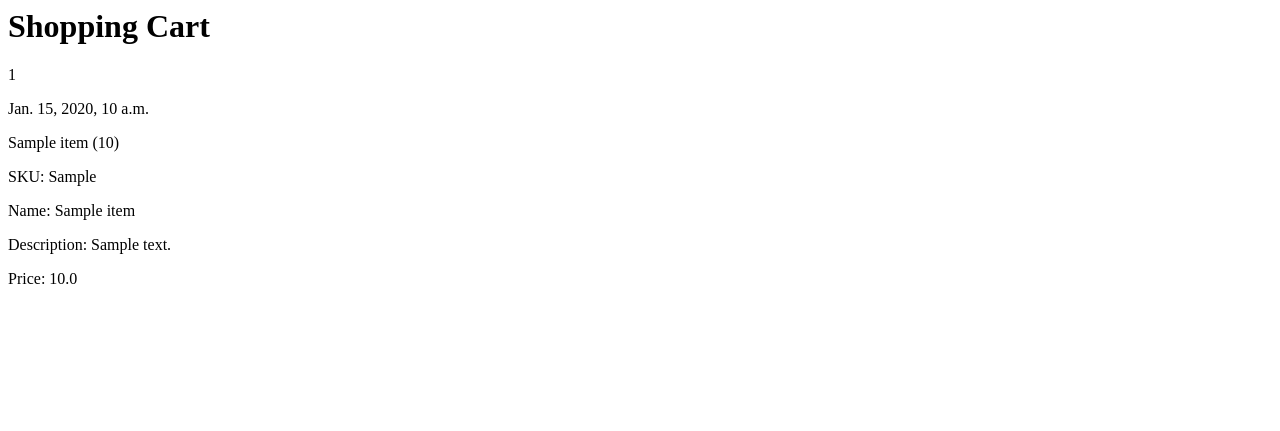
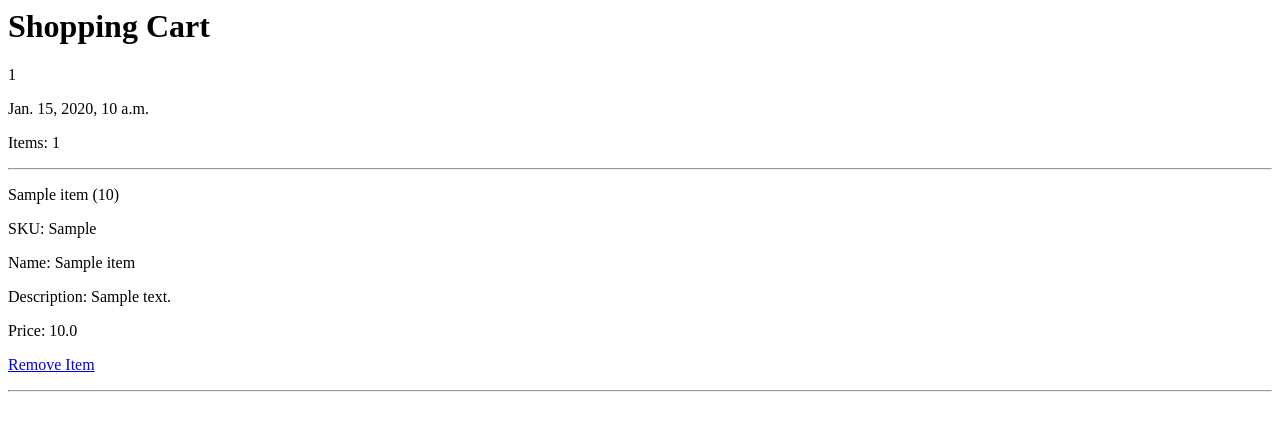
Before and after one commit to nickway90/ecommerce, a Django app: template shopping/templates/cart/index.html in a window 1280 px wide. Shown: the top 431 px of the page. Run offline with Django 3.2, Linux system fonts and the light colour scheme; the template is opened without the code that fills it: values that come from a table or form of the project are taken from there, others are empty; tables that the repository leaves empty hold one stand-in row (values such as "Sample post").

Commit message:
removing items from cart

```diff
--- a/shopping/templates/cart/index.html
+++ b/shopping/templates/cart/index.html
@@ -1,10 +1,14 @@
 <h1>Shopping Cart</h1>
 <p>{{cart.session_id}}</p>
 <p>{{cart.created_at}}</p>
+<p>Items: {{cart.cart_items.count}}</p>
+<hr>
 {% for cart_item in cart.cart_items.all %}
 <p>{{cart_item}}</p>
 <p>SKU: {{cart_item.item.sku}}</p>
 <p>Name: {{cart_item.item.name}}</p>
 <p>Description: {{cart_item.item.description}}</p>
 <p>Price: {{cart_item.item.price}}</p>
+<p><a href="{% url 'remove_item' cart_item.id %}">Remove Item</a></p>
+<hr>
 {% endfor %}
--- a/shopping/urls.py
+++ b/shopping/urls.py
@@ -6,5 +6,6 @@ urlpatterns = [
     path('cart', views.cart, name='cart'),
     path('items', views.items, name='items'),
     path('item/<int:id>', views.item, name='item'),
-    path('item/<int:id>/add', views.add_item, name='add_item')
+    path('item/<int:id>/add', views.add_item, name='add_item'),
+    path('item/<int:id>/remove', views.remove_item, name='remove_item')
 ]
--- a/shopping/views.py
+++ b/shopping/views.py
@@ -36,3 +36,8 @@ def add_item(request, id):
         cart = Cart.objects.create(session_id=request.session.session_key)
     cart_item = CartItem.objects.create(cart=cart, item=item)
     return redirect('cart')
+
+def remove_item(request, id):
+    cart_item = get_object_or_404(CartItem, pk=id)
+    cart_item.delete()
+    return redirect('cart')
```
